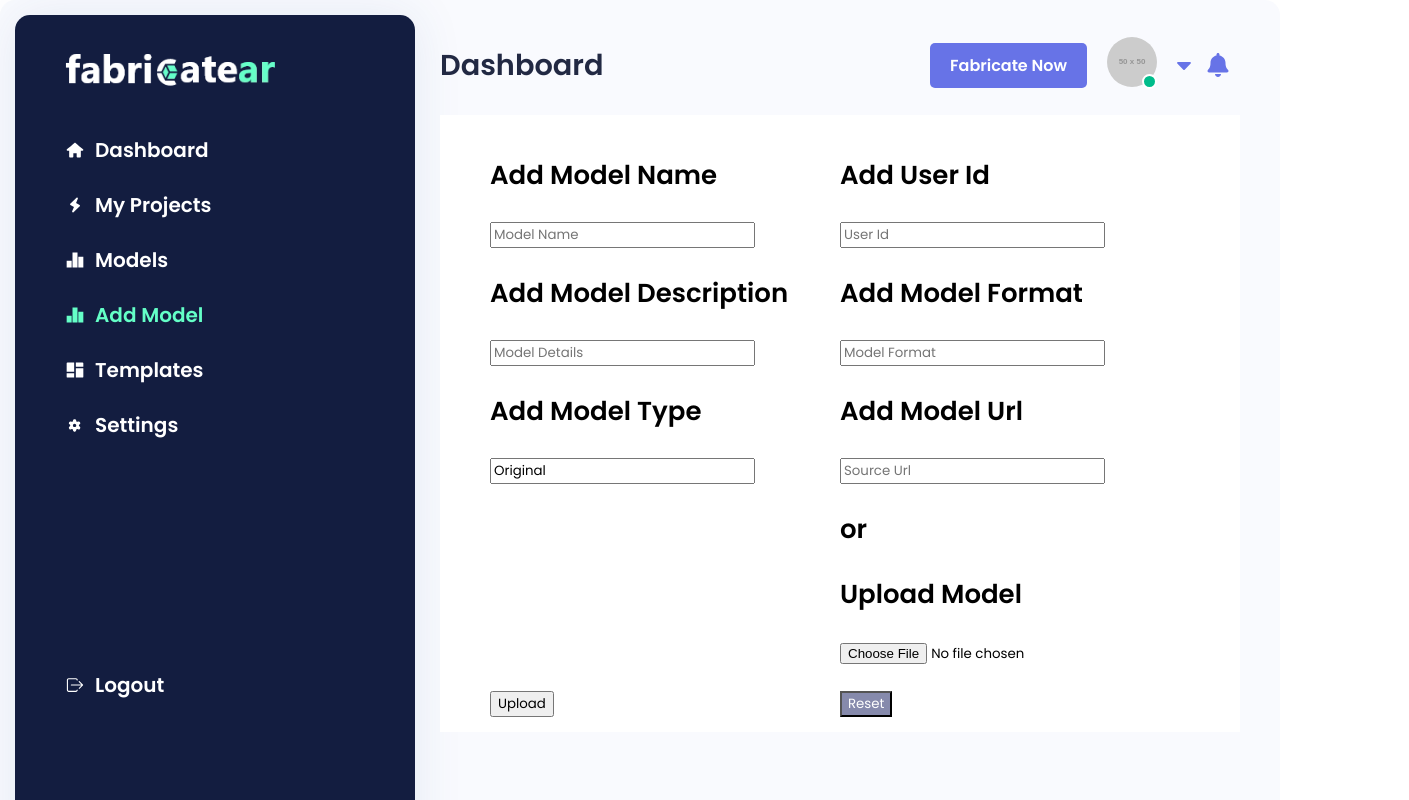
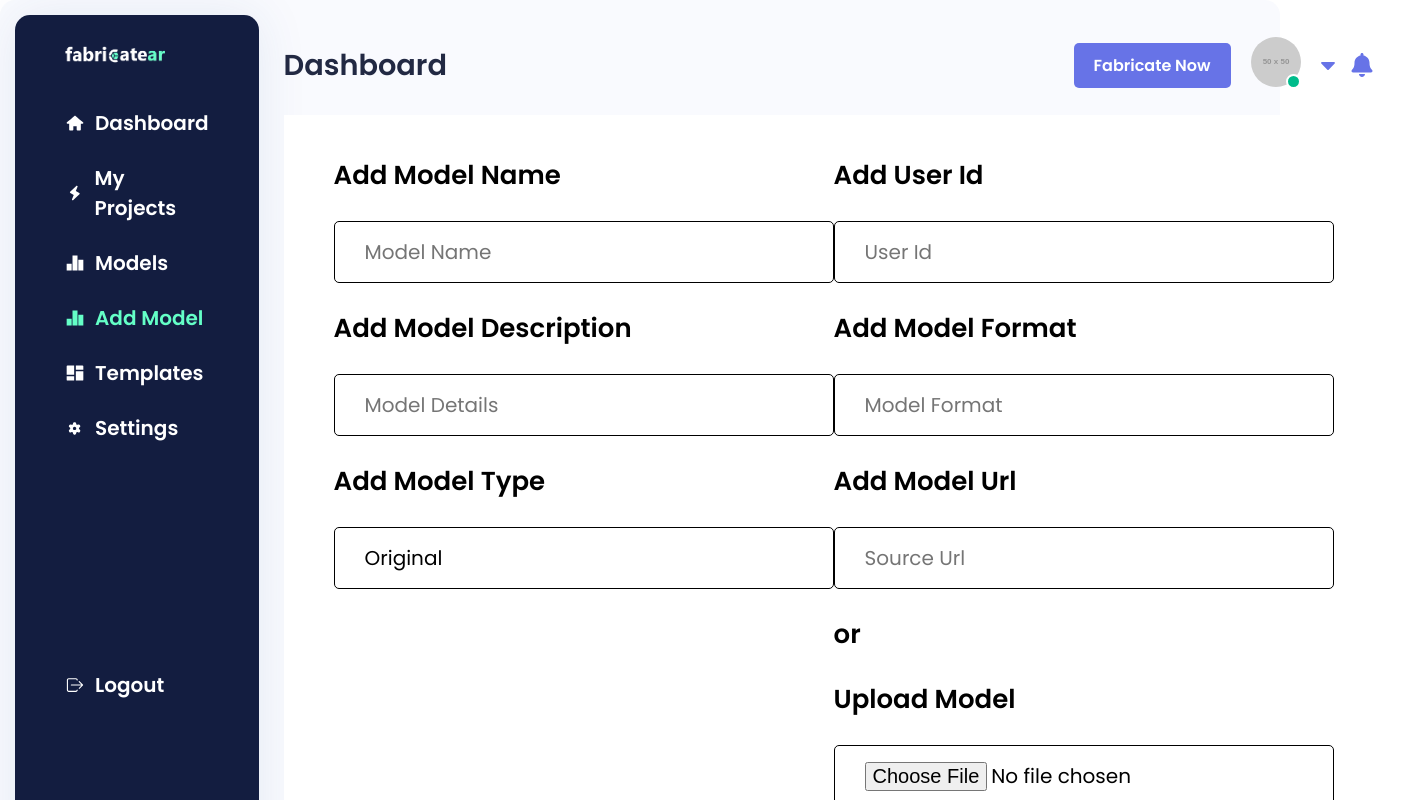
Before and after one commit to saifmaamun/test, a React (Create React App) app: page /addmodel in a window 1280 px wide. Shown: the top 800 px of the page, 1409 px wide, since content can reach past the window. Built offline with nearby package versions, Linux system fonts and the light colour scheme; no server answers.

Commit message:
upload model form css

```diff
--- a/src/Dashboard/pages/AddModel/AddModel.css
+++ b/src/Dashboard/pages/AddModel/AddModel.css
@@ -6,10 +6,47 @@
     flex: 50%;
 }
 .submitButton{
+    padding: 10px 25px;
+    border: none;
+    outline: none;
+
+
+    font-size: 1.25rem;
+    border-radius: 5px;
+    cursor: pointer;
     color: #fff;
     background-color: #6773E7;
 }
 .resetButton{
+    padding: 10px 25px;
+    border: none;
+    outline: none;
+
+
+    font-size: 1.25rem;
+    border-radius: 5px;
+    cursor: pointer;
     color: #fff;
     background-color: #868aac;
 }
+.input-field{
+
+        text-indent: 15px;
+
+        border: 1px solid;
+        font-size: 20px;
+        padding: 15px;
+        border-radius: 5px;
+        width: 500px;
+
+}
+button {
+    padding: 10px 25px;
+    border: none;
+    outline: none;
+
+
+    font-size: 1.25rem;
+    border-radius: 5px;
+    cursor: pointer;
+}
--- a/src/Dashboard/pages/AddModel/AddModel.js
+++ b/src/Dashboard/pages/AddModel/AddModel.js
@@ -62,9 +62,9 @@ const AddModel = () => {
             console.log(res)
             if (res.data.insertedId) {
                 console.log("added", data)
+                alert('Added Successfully')
             }
         })
-    alert('Added Successfully')
     history.push("/createprojects")
     }
 
@@ -94,29 +94,29 @@ const AddModel = () => {
                             <div className="column">
 
                                 <h3>Add Model Name</h3>
-                                <input onBlur={handleModelName} type="text" placeholder='Model Name' /> <br />
+                                <input className="input-field" onBlur={handleModelName} type="text" placeholder='Model Name' /> <br />
                                 <h3>Add Model Description</h3>
-                                <input onBlur={handleModelDetails} type="text" placeholder='Model Details' /><br />
+                                <input className="input-field"  onBlur={handleModelDetails} type="text" placeholder='Model Details' /><br />
                                 <h3>Add Model Type</h3>
-                                <input onBlur={handleModelType} defaultValue="Original" /><br />
+                                <input className="input-field"  onBlur={handleModelType} defaultValue="Original" /><br />
                             </div>
                             <div className="column">
 
                                 <h3>Add User Id</h3>
-                                <input onBlur={handleUserId} type="text" placeholder='User Id' defaultValue={user.uid} /><br />
+                                <input className="input-field"  onBlur={handleUserId} type="text" placeholder='User Id' defaultValue={user.uid} /><br />
                                 <h3>Add Model Format</h3>
-                                <input onBlur={handleModelFormat} placeholder='Model Format' /><br />
+                                <input className="input-field"  onBlur={handleModelFormat} placeholder='Model Format' /><br />
                                 <h3>Add Model Url</h3>
-                                <input onBlur={handleModelUrl} type="url" placeholder='Source Url' /><br />
+                                <input className="input-field"  onBlur={handleModelUrl} type="url" placeholder='Source Url' /><br />
                                 <h3>or</h3>
                                 <h3>Upload Model</h3>
-                                <input type="file" onChange={handleFile} name="file" placeholder='Model File' /><br />
+                                <input className="input-field"  type="file" onChange={handleFile} name="file" placeholder='Model File' /><br />
                                 <br />
                             </div>
                         </div>
                         <div className="row">
                             <div className="column">
-                                <button onClick={handleSubmit}>
+                                <button className="submitButton" onClick={handleSubmit}>
 
                                 Upload
                                 </button>
```
